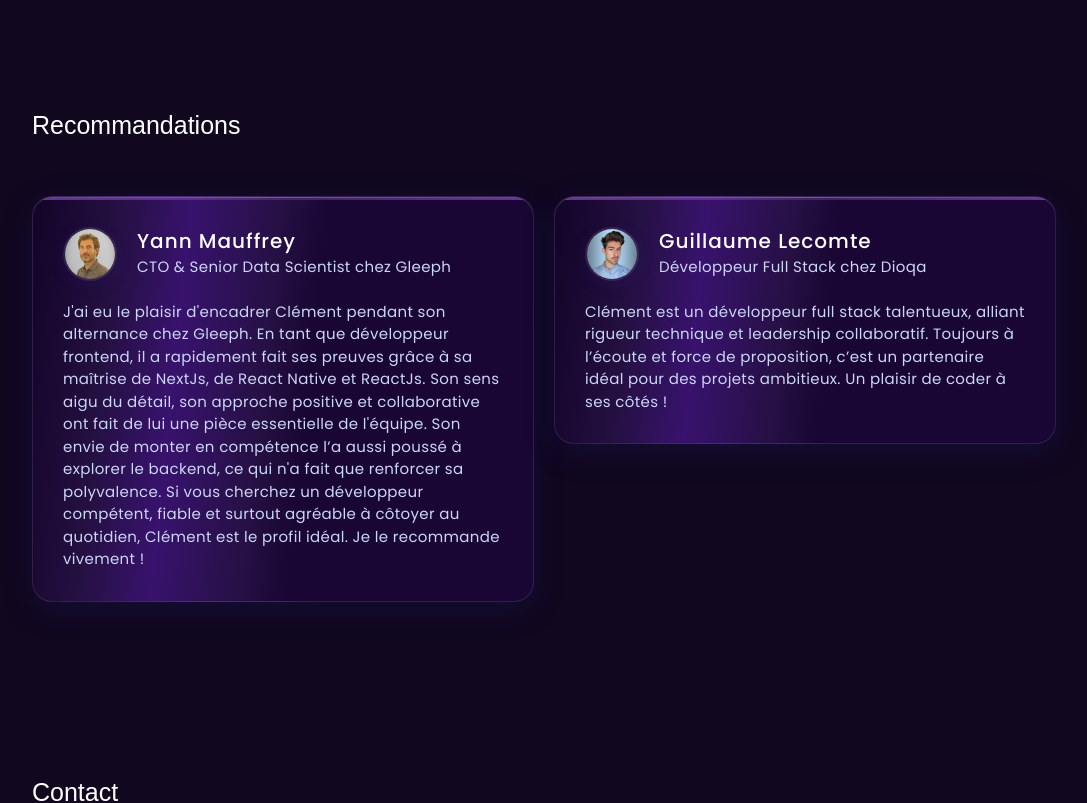
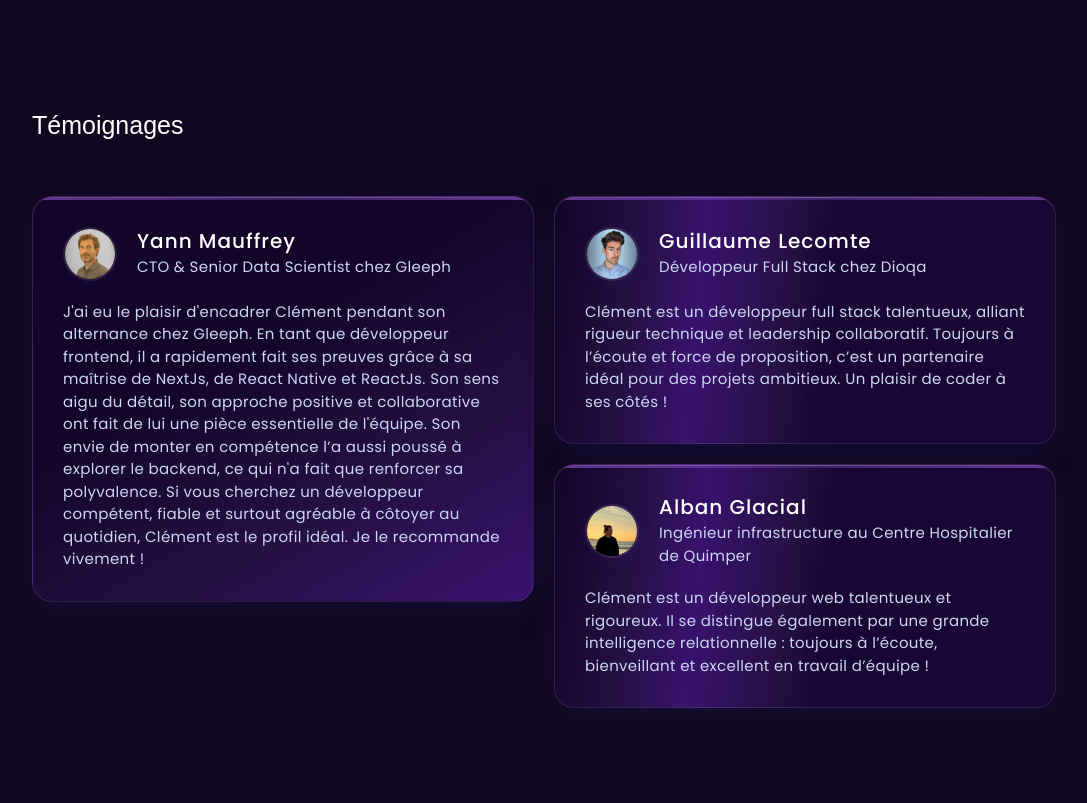
Before and after one commit to Erpriex/portfolio, a React (Create React App) app: page / in a window 1280 px wide. Shown: the part 1820-2623 px from the top of the page, without its empty margins (96-1183 px from the left). Built offline with nearby package versions, Linux system fonts and the light colour scheme; a web font is replaced by a local one.

Commit message:
✨ Add aglacial reco & animation on reco + contact

```diff
--- a/src/components/ContactForm.js
+++ b/src/components/ContactForm.js
@@ -1,15 +1,24 @@
-import React, { useRef, useState } from "react";
+import React, { useRef, useState, useEffect } from "react";
 import styles from "../styles/components/ContactForm.module.scss";
 import GlassSwitch from "./GlassSwitch";
 import WaveEmoji from "./WaveEmoji";
 import VoiceRecordPlayer from "./VoiceRecordPlayer";
 import GlassButton from "./GlassButton";
 import { showToast } from "../utils/Toast";
+import useOnScreen from "../hooks/useOnScreen";
 
 const ContactForm = () => {
   const [contactMessageTypeAudio, setContactMessageTypeAudio] = useState(true);
   const [contactMessageAudio, setContactMessageAudio] = useState(null);
   const resetAudioPlayerRef = useRef(null);
+  const [formRef, isFormVisible] = useOnScreen({ threshold: 0.2 });
+  const [hasFormAppeared, setHasFormAppeared] = useState(false);
+
+  useEffect(() => {
+    if (isFormVisible) {
+      setHasFormAppeared(true);
+    }
+  }, [isFormVisible]);
 
   const handleContactMessageTypeChange = (newState) => {
     setContactMessageTypeAudio(newState);
@@ -66,12 +75,13 @@ const ContactForm = () => {
 
   return (
     <form
+      ref={formRef}
       name="contact"
       onSubmit={handleContactForm}
       className={styles.contactForm}
     >
       <input
-        className={styles.contactFormInput}
+        className={`${styles.contactFormInput} ${hasFormAppeared ? styles.appear : ""}`}
         type="text"
         id="name"
         name="name"
@@ -79,7 +89,7 @@ const ContactForm = () => {
         required
       />
       <input
-        className={styles.contactFormInput}
+        className={`${styles.contactFormInput} ${styles.delay1} ${hasFormAppeared ? styles.appear : ""}`}
         type="text"
         id="email"
         name="email"
@@ -87,14 +97,16 @@ const ContactForm = () => {
         required
       />
       <input
-        className={styles.contactFormInput}
+        className={`${styles.contactFormInput} ${styles.delay2} ${hasFormAppeared ? styles.appear : ""}`}
         type="text"
         id="subject"
         name="subject"
         placeholder="Objet"
         required
       />
-      <div className={styles.contactMessageHeader}>
+      <div
+        className={`${styles.contactMessageHeader} ${styles.delay3} ${hasFormAppeared ? styles.appear : ""}`}
+      >
         <p className={styles.contactMessageHeaderLabel}>
           Message {contactMessageTypeAudio ? "vocal" : "texte"}
         </p>
@@ -104,7 +116,9 @@ const ContactForm = () => {
         />
       </div>
       {contactMessageTypeAudio ? (
-        <div className={styles.contactAudioPlayerContainer}>
+        <div
+          className={`${styles.contactAudioPlayerContainer} ${styles.delay4} ${hasFormAppeared ? styles.appear : ""}`}
+        >
           <div className={styles.contactAudioPlayerLabelContainer}>
             <p className={styles.contactAudioPlayerLabel}>
               Laissez moi un message audio !
@@ -127,14 +141,17 @@ const ContactForm = () => {
         </div>
       ) : (
         <textarea
-          className={styles.contactFormTextarea}
+          className={`${styles.contactFormTextarea} ${styles.delay4} ${hasFormAppeared ? styles.appear : ""}`}
           id="message"
           name="message"
           placeholder="Votre message"
           required
         />
       )}
-      <GlassButton className={styles.contactFormSubmitButton} type="submit">
+      <GlassButton
+        className={`${styles.contactFormSubmitButton} ${styles.delay5} ${hasFormAppeared ? styles.appear : ""}`}
+        type="submit"
+      >
         Envoyer
       </GlassButton>
     </form>
--- a/src/components/RecommendationCard.js
+++ b/src/components/RecommendationCard.js
@@ -1,5 +1,6 @@
-import React from "react";
+import React, { useState, useEffect } from "react";
 import styles from "../styles/components/RecommendationCard.module.scss";
+import useOnScreen from "../hooks/useOnScreen";
 
 const RecommendationCard = ({ img, name, job, link, content }) => {
   const gradients = [
@@ -10,10 +11,19 @@ const RecommendationCard = ({ img, name, job, link, content }) => {
   ];
 
   const gradient = gradients[Math.floor(Math.random() * gradients.length)];
+  const [ref, isVisible] = useOnScreen({ threshold: 0.2 });
+  const [hasAppeared, setHasAppeared] = useState(false);
+
+  useEffect(() => {
+    if (isVisible) {
+      setHasAppeared(true);
+    }
+  }, [isVisible]);
 
   return (
     <section
-      className={styles.container}
+      ref={ref}
+      className={`${styles.container} ${hasAppeared ? styles.appear : ""}`}
       style={{ background: gradient }}
       onClick={() => window.open(link, "_blank")}
     >
--- a/src/pages/HomePage.js
+++ b/src/pages/HomePage.js
@@ -11,6 +11,7 @@ import bookmetrieImg from "../assets/img/bookmetrie.jpeg";
 import gleephImg from "../assets/img/gleeph.jpg";
 import glecomteImg from "../assets/img/glecomte.png";
 import ymauffreyImg from "../assets/img/ymauffrey.png";
+import aglacialImg from "../assets/img/aglacial.png";
 import ContactForm from "../components/ContactForm";
 
 const HomePage = () => {
@@ -34,6 +35,14 @@ const HomePage = () => {
       content:
         "Clément est un développeur full stack talentueux, alliant rigueur technique et leadership collaboratif. Toujours à l’écoute et force de proposition, c’est un partenaire idéal pour des projets ambitieux. Un plaisir de coder à ses côtés !",
     },
+    {
+      img: aglacialImg,
+      name: "Alban Glacial",
+      job: "Ingénieur infrastructure au Centre Hospitalier de Quimper",
+      link: "https://www.linkedin.com/in/alban-glacial-39966224b/",
+      content:
+        "Clément est un développeur web talentueux et rigoureux. Il se distingue également par une grande intelligence relationnelle : toujours à l’écoute, bienveillant et excellent en travail d’équipe !",
+    },
   ];
 
   return (
@@ -47,13 +56,13 @@ const HomePage = () => {
             <h1
               className={`${styles.mainTitle} ${styles.appear} ${styles["appear--delay-1"]}`}
             >
-              Hello <WaveEmoji />, moi c'est Clément !
+              Salut <WaveEmoji />, moi c'est Clément !
             </h1>
             <p
               className={`${styles.mainSubtitle} ${styles.appear} ${styles["appear--delay-2"]}`}
             >
-              Développement 💻 | DevOps 🚀 | Gestion de projet 🌍 |
-              Collaboration en équipe 🤝
+              Développement 💻 | DevOps 🚀 | Gestion de projet 🌍 | Vision
+              produit 🧭
             </p>
           </div>
         </main>
@@ -82,7 +91,7 @@ const HomePage = () => {
           />
         </aside>
         <section className={styles.recommendationsSection}>
-          <h2 className={styles.recommendationsTitle}>Recommandations</h2>
+          <h2 className={styles.recommendationsTitle}>Témoignages</h2>
           <section className={styles.recommendationsContent}>
             {recommendations.map((rec, i) => (
               <RecommendationCard
--- a/src/styles/components/ContactForm.module.scss
+++ b/src/styles/components/ContactForm.module.scss
@@ -26,6 +26,9 @@
 
   position: relative;
   overflow: hidden;
+
+  opacity: 0;
+  transform: translateY(20px);
 
   &::before {
     content: "";
@@ -70,6 +73,8 @@
   justify-content: center;
   width: 100%;
   gap: 20px;
+  opacity: 0;
+  transform: translateY(20px);
 }
 
 .contactMessageHeaderLabel {
@@ -88,6 +93,8 @@
   width: 100%;
   gap: 20px;
   margin-top: 20px;
+  opacity: 0;
+  transform: translateY(20px);
 }
 
 .contactAudioPlayerLabelContainer {
@@ -128,6 +135,9 @@
 
   position: relative;
   overflow: hidden;
+
+  opacity: 0;
+  transform: translateY(20px);
 
   &::before {
     content: "";
@@ -176,4 +186,41 @@
   padding-left: 50px;
   padding-right: 50px;
   margin-left: auto;
+  opacity: 0;
+  transform: translateY(20px);
 }
+
+@keyframes fadeInUp {
+  0% {
+    opacity: 0;
+    transform: translateY(20px);
+  }
+  100% {
+    opacity: 1;
+    transform: translateY(0);
+  }
+}
+
+.appear {
+  animation: fadeInUp 0.8s ease-out forwards;
+}
+
+.delay1 {
+  animation-delay: 0.1s;
+}
+
+.delay2 {
+  animation-delay: 0.2s;
+}
+
+.delay3 {
+  animation-delay: 0.3s;
+}
+
+.delay4 {
+  animation-delay: 0.4s;
+}
+
+.delay5 {
+  animation-delay: 0.5s;
+}
--- a/src/styles/components/RecommendationCard.module.scss
+++ b/src/styles/components/RecommendationCard.module.scss
@@ -15,6 +15,9 @@
 
   position: relative;
   overflow: hidden;
+
+  opacity: 0;
+  transform: translateY(20px);
 
   &::before {
     content: "";
@@ -47,12 +50,14 @@
     border-radius: 20px 20px 0 0;
   }
 
-  transition: all 0.3s ease;
+  transition:
+    box-shadow 0.3s ease,
+    background 0.3s ease,
+    border-color 0.3s ease;
   cursor: pointer;
 
   @include for-desktop-up {
     &:hover {
-      transform: scale(1.02);
       box-shadow:
         0 8px 32px 0 rgba(152, 87, 211, 0.3),
         inset 0 1px 0 rgba(255, 255, 255, 0.15);
@@ -125,3 +130,24 @@
   z-index: 2;
   transition: color 0.3s ease;
 }
+
+@keyframes fadeInUp {
+  0% {
+    opacity: 0;
+    transform: translateY(20px);
+  }
+  100% {
+    opacity: 1;
+    transform: translateY(0);
+  }
+}
+
+.appear {
+  animation: fadeInUp 0.8s ease-out forwards;
+
+  @include for-desktop-up {
+    &:hover {
+      transform: scale(1.02);
+    }
+  }
+}
--- a/src/styles/pages/Home.module.scss
+++ b/src/styles/pages/Home.module.scss
@@ -83,6 +83,16 @@
   @include for-phone-only {
     margin-top: 100px;
   }
+
+  .recommendationsContent > *:nth-child(2) {
+    animation-delay: 0.2s;
+  }
+  .recommendationsContent > *:nth-child(3) {
+    animation-delay: 0.4s;
+  }
+  .recommendationsContent > *:nth-child(4) {
+    animation-delay: 0.6s;
+  }
 }
 
 .recommendationsTitle {
@@ -95,14 +105,14 @@
 
 .recommendationsContent {
   margin-top: 70px;
-  display: flex;
-  gap: 20px;
-  align-items: flex-start;
-  @include for-phone-only {
-    flex-direction: column;
+  columns: 2;
+  column-gap: 20px;
+  @include for-tablet-only {
+    columns: 1;
   }
   > * {
-    flex: 1;
+    break-inside: avoid;
+    margin-bottom: 20px;
   }
 }
 
```
Also changed, not shown: src/assets/img/aglacial.png (added).
